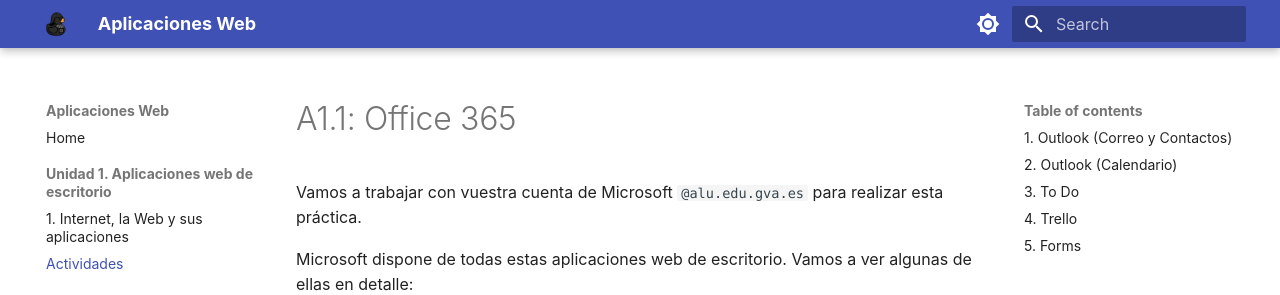
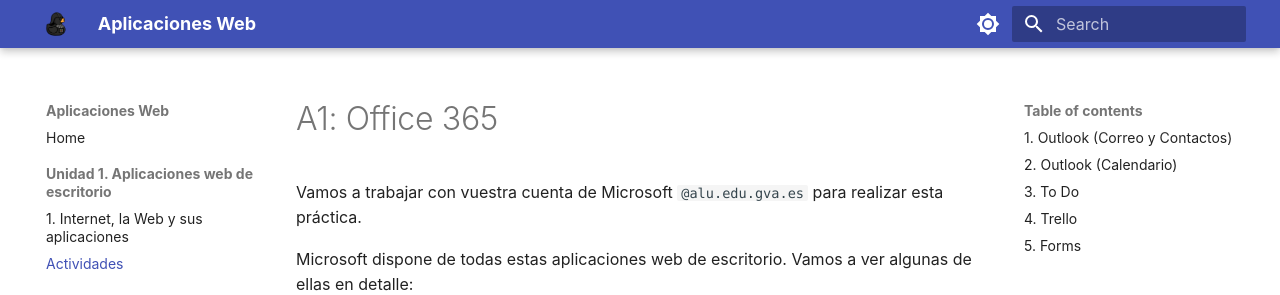
Before and after one commit to ATorresCode/aw, an MkDocs documentation site: the page built from docs/u01-aplicaciones-web-escritorio/a01-office365.md, in a window 1280 px wide and 900 px high. Shown: the top 295 px of the window. Built offline with MkDocs 1.6.1 and Material for MkDocs 9.7.7, drawn with Linux system fonts in a browser that asks for light colours; some web fonts are replaced.

Commit message:
Reestructuración ficheros

```diff
--- a/docs/u01-aplicaciones-web-escritorio/a01-office365.md
+++ b/docs/u01-aplicaciones-web-escritorio/a01-office365.md
@@ -1,10 +1,10 @@
-# A1.1: Office 365
+# A1: Office 365
 
 Vamos a trabajar con vuestra cuenta de Microsoft `@alu.edu.gva.es` para realizar esta práctica.
 
 Microsoft dispone de todas estas aplicaciones web de escritorio. Vamos a ver algunas de ellas en detalle:
 
-![Imagen de referencia de las aplicaciones web de escritorio de Microsoft](office365.png)
+![Imagen de referencia de las aplicaciones web de escritorio de Microsoft](img/office365.png)
 
 > **Nota:** Siempre que se pida adjuntar una captura de pantalla del trabajo realizado, debe mostrarse la imagen de vuestra cuenta como evidencia.
 
@@ -37,7 +37,7 @@ Accede a la aplicación **Calendar** de Office 365, elige una semana y crea el h
 
 Tiene que tener un aspecto parecido al que se muestra a continuación:
 
-![Imagen de referencia de la vista semanal del calendario de Outlook/Calendar.](calendar.png)
+![Imagen de referencia de la vista semanal del calendario de Outlook/Calendar.](img/calendar.png)
 
 El calendario debe cumplir las siguientes especificaciones:
 
@@ -56,7 +56,7 @@ Existen muchas aplicaciones para organizar el trabajo que debemos realizar. Offi
 
 Crea una tarea para la entrega de esta actividad. Debe tener un aspecto parecido al que se muestra a continuación:
 
-![Imagen de referencia de Microsoft To Do con una tarea planificada, marcada como importante, con categoría verde y recordatorio.](todo.png)
+![Imagen de referencia de Microsoft To Do con una tarea planificada, marcada como importante, con categoría verde y recordatorio.](img/todo.png)
 
 - Fíjate en que está marcada como importante, tiene una categoría y un recordatorio el miércoles 27 de septiembre (elige la hora que prefieras).
 - Busca información sobre más aplicaciones web de gestión de tareas.
--- a/mkdocs.yml
+++ b/mkdocs.yml
@@ -21,8 +21,8 @@ theme:
       toggle:
           icon: material/brightness-4
           name: Canvia a mode clar
-   logo: img/favicon.ico
-   favicon: img/favicon.ico
+   logo: assets/img/favicon.ico
+   favicon: assets/img/favicon.ico
 
 nav:
     - Home: index.md
@@ -30,7 +30,7 @@ nav:
       - 1. Internet, la Web y sus aplicaciones: u01-aplicaciones-web-escritorio/r01-internet-y-web.md
       - Actividades: u01-aplicaciones-web-escritorio/a01-office365.md
 extra_css:
-  - css/style.css
+  - assets/css/style.css
 extra_templates:
 plugins:
   - search
```
Also changed, not shown: docs/u01-aplicaciones-web-escritorio/r01-internet-y-web.md (+1 -1 lines), docs/assets/css/style.css (renamed from docs/css/style.css), docs/assets/img/favicon.ico (renamed from docs/img/favicon.ico), docs/u01-aplicaciones-web-escritorio/img/calendar.png (renamed from docs/u01-aplicaciones-web-escritorio/calendar.png), docs/u01-aplicaciones-web-escritorio/img/office365.png (renamed from docs/u01-aplicaciones-web-escritorio/office365.png), docs/u01-aplicaciones-web-escritorio/img/todo.png (renamed from docs/u01-aplicaciones-web-escritorio/todo.png).
